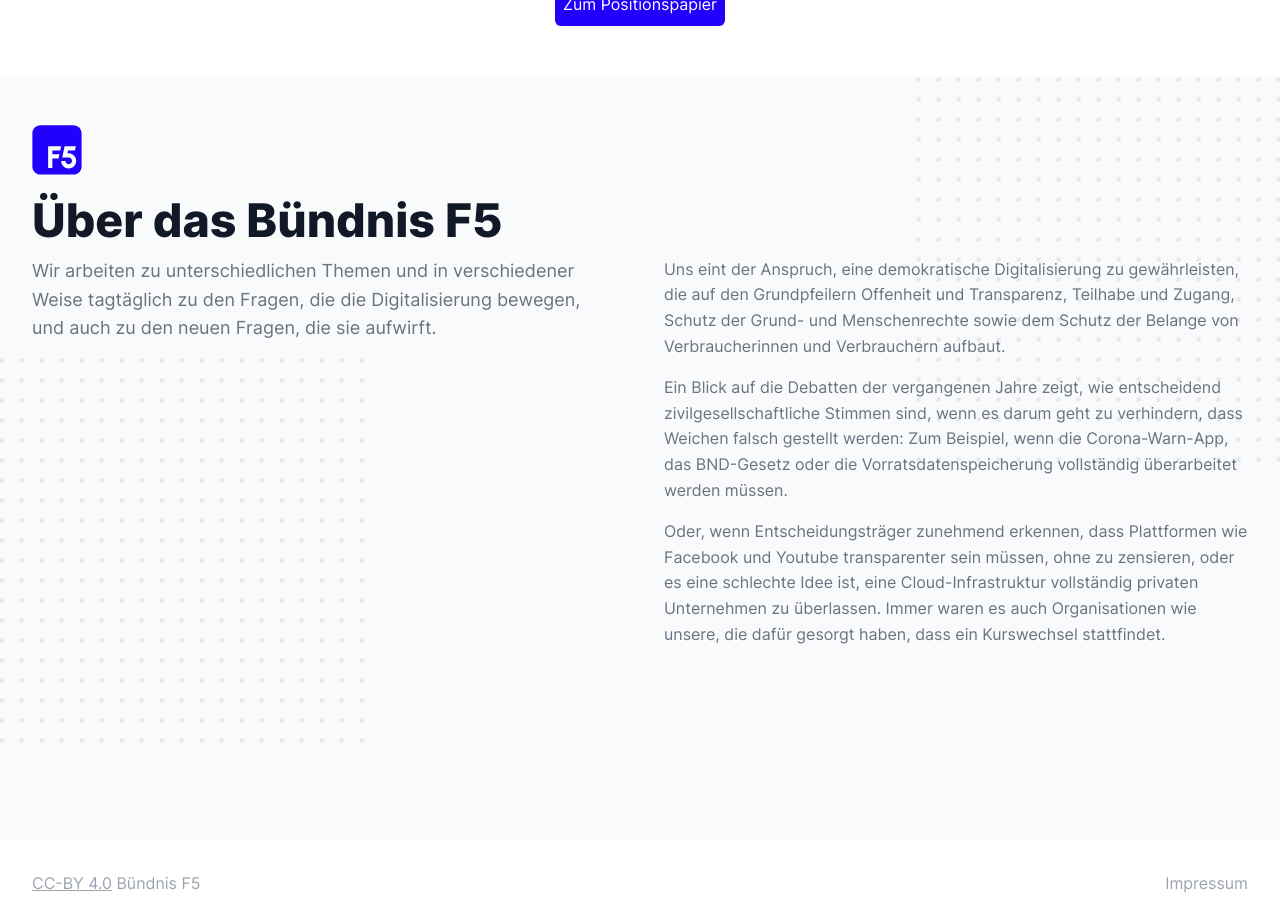
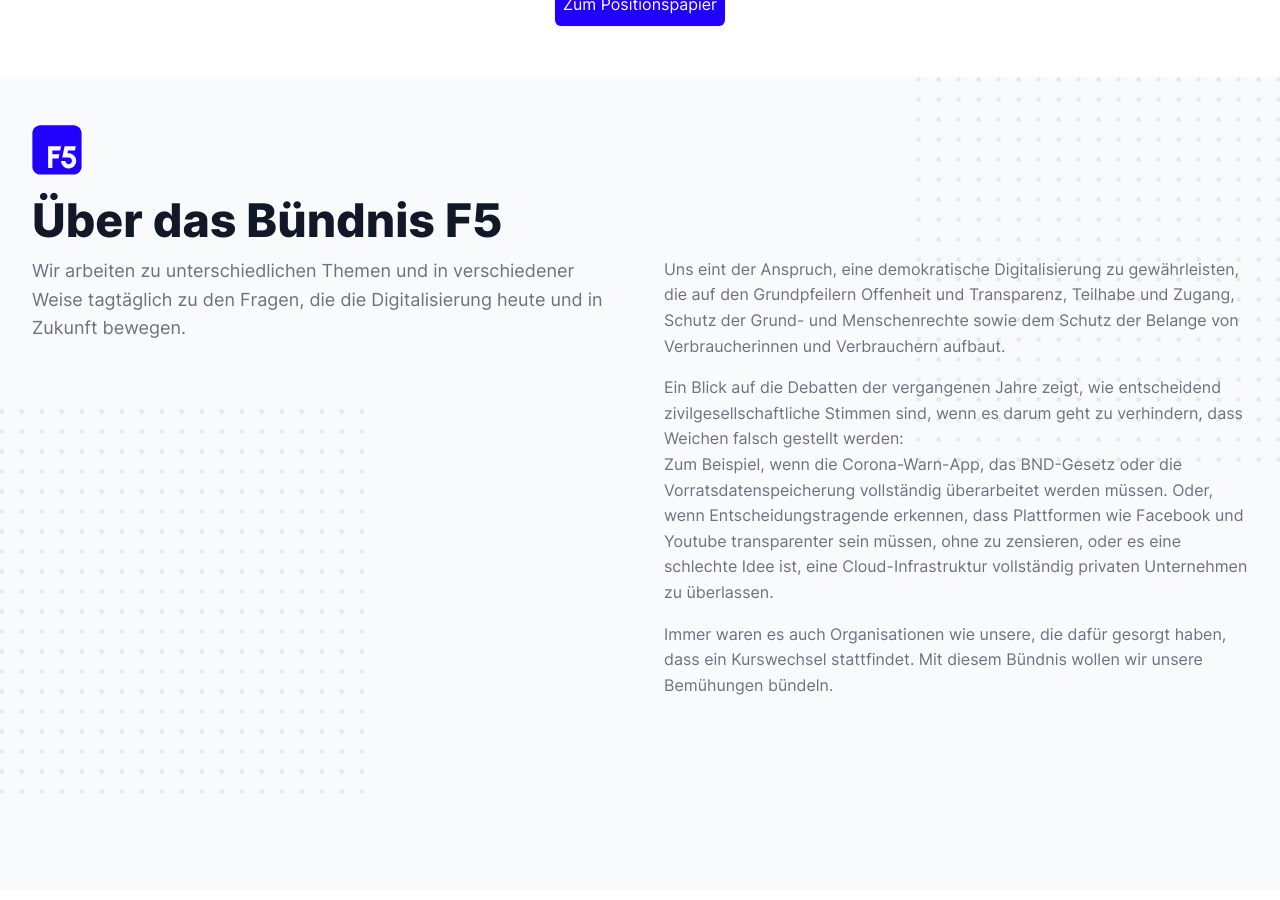
Before and after one commit to okfde/buendnis-f5, a Jekyll site: the page built from index.html, in a window 1280 px wide and 900 px high, scrolled down 1958 px. Built offline with Jekyll 4.4.1, drawn with Linux system fonts in a browser that asks for light colours.

Commit message:
Update index.html

```diff
--- a/index.html
+++ b/index.html
@@ -108,8 +108,7 @@ layout: default
                 <h2>Über das Bündnis F5</h2>
                 <div class="row">
                     <p class="about">Wir arbeiten zu unterschiedlichen Themen und in verschiedener Weise tagtäglich zu
-                        den Fragen, die
-                        die Digitalisierung bewegen, und auch zu den neuen Fragen, die sie aufwirft.</p>
+                        den Fragen, die die Digitalisierung heute und in Zukunft bewegen.</p>
                     <div>
                         <p>
                             Uns eint der Anspruch, eine demokratische Digitalisierung zu gewährleisten, die auf den
@@ -120,15 +119,15 @@ layout: default
                         <p>
                             Ein Blick auf die Debatten der vergangenen Jahre zeigt, wie entscheidend
                             zivilgesellschaftliche Stimmen sind, wenn es darum geht zu verhindern, dass Weichen falsch
-                            gestellt werden: Zum Beispiel, wenn die Corona-Warn-App, das BND-Gesetz oder die
-                            Vorratsdatenspeicherung vollständig überarbeitet werden müssen.
+                            gestellt werden:<br>
+                            Zum Beispiel, wenn die Corona-Warn-App, das BND-Gesetz oder die
+                            Vorratsdatenspeicherung vollständig überarbeitet werden müssen. Oder, wenn Entscheidungstragende erkennen, dass Plattformen wie Facebook und Youtube
+                            transparenter sein müssen, ohne zu zensieren, oder es eine schlechte Idee ist, eine
+                            Cloud-Infrastruktur vollständig privaten Unternehmen zu überlassen.
                         </p>
 
                         <p>
-                            Oder, wenn Entscheidungsträger zunehmend erkennen, dass Plattformen wie Facebook und Youtube
-                            transparenter sein müssen, ohne zu zensieren, oder es eine schlechte Idee ist, eine
-                            Cloud-Infrastruktur vollständig privaten Unternehmen zu überlassen. Immer waren es auch
-                            Organisationen wie unsere, die dafür gesorgt haben, dass ein Kurswechsel stattfindet.
+                            Immer waren es auch Organisationen wie unsere, die dafür gesorgt haben, dass ein Kurswechsel stattfindet. Mit diesem Bündnis wollen wir unsere Bemühungen bündeln.
                         </p>
                     </div>
                 </div>
```
